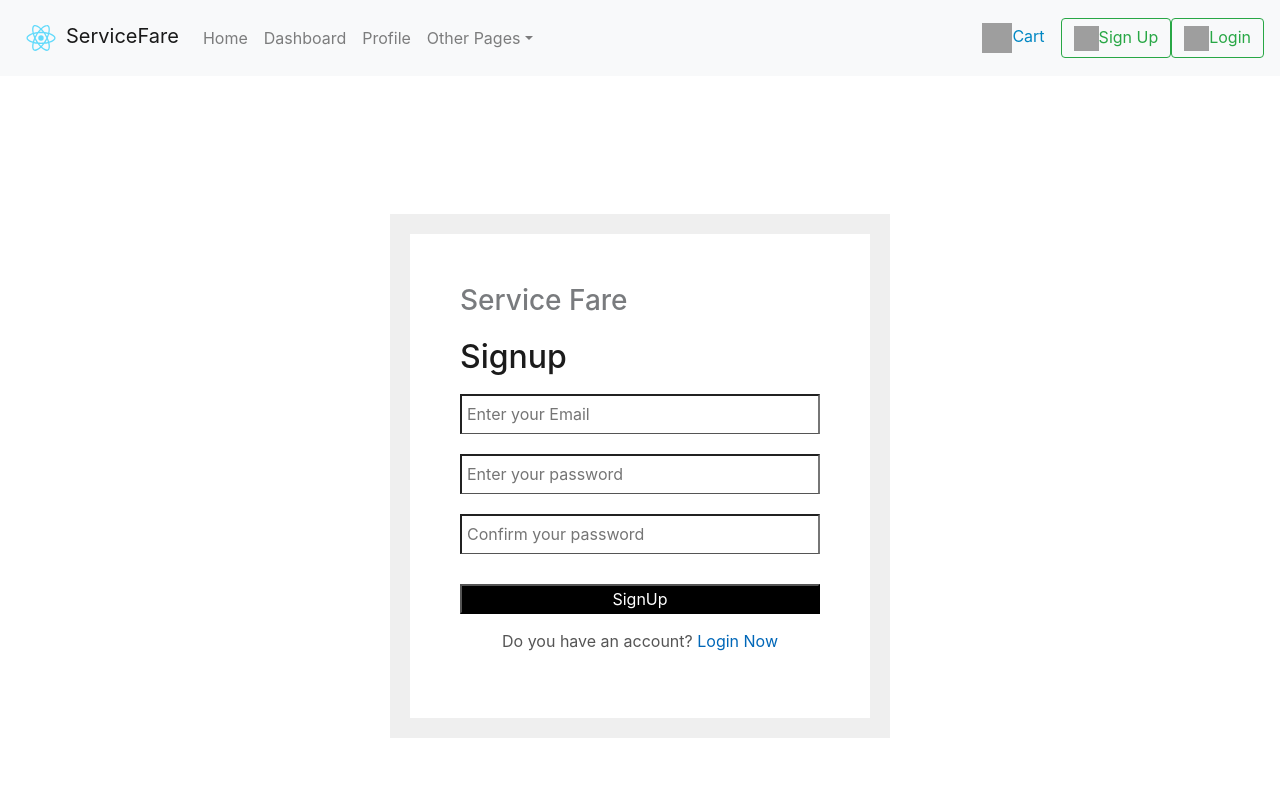
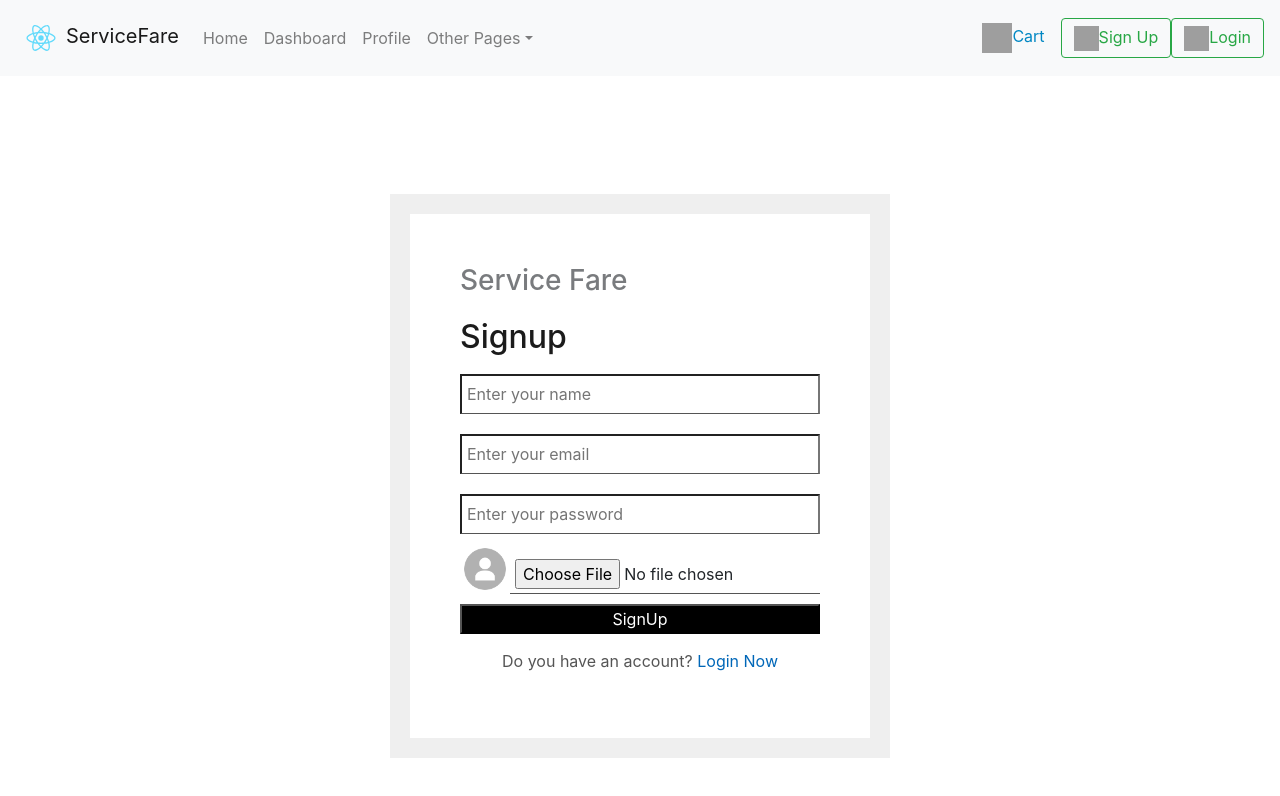
Before and after one commit to SuperUser-199/service, a React (Create React App) app in the folder client/: page /signup in a window 1280 px wide. Shown: the top 796 px of the page. Built offline with nearby package versions, Linux system fonts and the light colour scheme; grey boxes are pictures that could not be loaded; what react-alert-template-basic would draw is missing.

Commit message:
User register component done

```diff
--- /dev/null
+++ b/client/src/actions/userActions.js
@@ -0,0 +1,35 @@
+import {
+    CLEAR_ERRORS,
+  REGISTER_USER_FAIL,
+  REGISTER_USER_REQUEST,
+  REGISTER_USER_SUCCESS,
+} from "../constants/userConstants";
+import axios from "axios";
+
+export const registerUser = (userData) => async (dispatch) => {
+  try {
+    dispatch({ type: REGISTER_USER_REQUEST });
+
+    const config = {
+      headers: { "Content-Type": "multipart/form-data" },
+    };
+    const { data } = await axios.post(
+      `/api/v1/user/register`,
+      userData,
+      config
+    );
+    dispatch({ type: REGISTER_USER_SUCCESS, payload: data.user });
+  } catch (error) {
+    dispatch({
+      type: REGISTER_USER_FAIL,
+      payload: error.response.data.message,
+    });
+  }
+};
+
+// Clearing all errors
+export const clearErrors = () => async (dispatch) => {
+  dispatch({
+    type: CLEAR_ERRORS,
+  });
+};
--- /dev/null
+++ b/client/src/constants/userConstants.js
@@ -0,0 +1,5 @@
+export const REGISTER_USER_SUCCESS = 'REGISTER_USER_SUCCESS';
+export const REGISTER_USER_REQUEST = 'REGISTER_USER_REQUEST';
+export const REGISTER_USER_FAIL = 'REGISTER_USER_FAIL';
+
+export const CLEAR_ERRORS = 'CLEAR_ERRORS';
--- a/client/src/pages/Register.css
+++ b/client/src/pages/Register.css
@@ -42,6 +42,15 @@
     justify-content: space-between;
     align-items: center;
     margin: 10px 0;
+}
+
+#registerImage {
+    display: flex;
+}
+
+#registerImage > img {
+    width: 50px;
+    height: 50px;
 }
 
 .login-row label,
--- a/client/src/pages/Signup.js
+++ b/client/src/pages/Signup.js
@@ -1,40 +1,60 @@
-import React, { useState } from 'react'
-import './Register.css'
-import Header from "../components/header"
-import axios from 'axios'
-import {useNavigate} from 'react-router-dom'
+import React, { useEffect, useState } from "react";
+import "./Register.css";
+import Header from "../components/header";
+import { useNavigate } from "react-router-dom";
+import Profile from "../images/Profile.png";
+import { useDispatch, useSelector } from "react-redux";
+import { useAlert } from "react-alert";
+import { clearErrors, registerUser } from "../actions/userActions";
 
 function Signup() {
   const navigate = useNavigate();
-    const [user, setUser] = useState({
-        email: "",
-        pwd: "",
-        confirmpwd: ""
-    })
+  const dispatch = useDispatch();
+  const alert = useAlert();
 
-    const handleUser = (e) => {
-        const {name, value} = e.target;
-        setUser(prevState => ({...prevState, [name] : value}));
+  const { error, isAuthenticated } = useSelector(
+    (state) => state.user
+  );
+
+  const [name, setName] = useState("");
+  const [email, setEmail] = useState("");
+  const [password, setPassword] = useState("");
+  const [avatar, setAvatar] = useState();
+  const [avatarPreview, setAvatarPreview] = useState(Profile);
+
+  const imgDataChange = (e) => {
+    const reader = new FileReader();
+    reader.onload = () => {
+      if (reader.readyState === 2) {
+        setAvatarPreview(reader.result);
+        setAvatar(reader.result);
+      }
+    };
+
+    reader.readAsDataURL(e.target.files[0]);
+  };
+
+  const registerSubmit = (e) => {
+    e.preventDefault();
+
+    const myForm = new FormData();
+    myForm.set("name", name);
+    myForm.set("email", email);
+    myForm.set("password", password);
+    myForm.set("avatar", avatar);
+
+    dispatch(registerUser(myForm));
+  };
+
+  useEffect(() => {
+    if (error) {
+      alert.error(error);
+      dispatch(clearErrors());
     }
 
-    const handleSubmit = (e) => {
-        e.preventDefault();
-        if (user.pwd === user.confirmpwd) {
-            axios.post('/signup', {email : user.email, pwd: user.pwd, cpwd: user.confirmpwd})
-            .then(res => {
-                if (res && res.status === 200) {
-                    console.log(res.data.message);
-                    navigate('/service-menu');
-                }
-            })
-            .catch(err => {
-                console.log(err);
-                window.alert('Registration unsuccessfull! An unexpected error occured at the server');
-            });
-        } else {
-            window.alert('Registration unsuccessfull\nPassword didn\'t match!');
-        }
-    }
+    if (isAuthenticated)
+        navigate('/');
+  }, [error, dispatch, alert, navigate, isAuthenticated]);
 
   return (
     <>
@@ -46,21 +66,58 @@ function Signup() {
           </div>
           <div class="register-form toggle">
             <h2 className="heading2">Signup</h2>
-                <form autocomplete="off" className="regForm" onSubmit={handleSubmit}>
-                    <input type="email" name="email" id="register-ml" required placeholder="Enter your Email" onChange={handleUser}/>
-                    <input type="password" name="pwd" id="register-pd" required placeholder="Enter your password" onChange={handleUser}/>
-                    <input type="password" name="confirmpwd" id="register-cpd" required placeholder="Confirm your password" onChange={handleUser}/>
-                    <div class="register-row">
-
+            <form className="regForm" onSubmit={registerSubmit}>
+              <input
+                type="text"
+                value={name}
+                name="name"
+                id="register-ml"
+                required
+                placeholder="Enter your name"
+                onChange={(e) => setName(e.target.value)}
+              />
+              <input
+                type="email"
+                value={email}
+                name="email"
+                id="register-ml"
+                required
+                placeholder="Enter your email"
+                onChange={(e) => setEmail(e.target.value)}
+              />
+              <input
+                type="password"
+                value={password}
+                name="password"
+                id="register-pd"
+                required
+                placeholder="Enter your password"
+                onChange={(e) => setPassword(e.target.value)}
+              />
+              <div id="registerImage">
+                <img src={avatarPreview} alt="Avatar Preview" />
+                <input
+                  type="file"
+                  name="avatar"
+                  accept="image/*"
+                  onChange={imgDataChange}
+                />
               </div>
-                    <button type="submit" className="reg-btn">SignUp</button>
-                    <p className="account">Do you have an account? <a href="/login" className="switch">Login Now</a></p>
+              <button type="submit" className="reg-btn">
+                SignUp
+              </button>
+              <p className="account">
+                Do you have an account?{" "}
+                <a href="/login" className="switch">
+                  Login Now
+                </a>
+              </p>
             </form>
           </div>
         </div>
       </div>
     </>
-    )
+  );
 }
 
-export default Signup
+export default Signup;
--- /dev/null
+++ b/client/src/reducers/userReducer.js
@@ -0,0 +1,33 @@
+import { CLEAR_ERRORS, REGISTER_USER_FAIL, REGISTER_USER_REQUEST, REGISTER_USER_SUCCESS } from "../constants/userConstants";
+
+export const userReducer = (state = { user: {} }, action) => {
+    switch (action.type) {
+        case REGISTER_USER_REQUEST:
+            return {
+                loading: true,
+                isAuthenticated: false
+            };
+        case REGISTER_USER_SUCCESS:
+            return {
+                ...state,
+                loading: false,
+                isAuthenticated: true,
+                user: action.payload
+            };
+        case REGISTER_USER_FAIL:
+            return {
+                ...state,
+                loading: false,
+                user: null,
+                isAuthenticated: false,
+                error: action.payload
+            }
+        case CLEAR_ERRORS:
+            return {
+                ...state,
+                errors: null
+            }
+        default:
+            return state;
+    }
+}
--- a/client/src/store.js
+++ b/client/src/store.js
@@ -1,8 +1,11 @@
 import { createStore, combineReducers, applyMiddleware } from 'redux';
 import thunk from 'redux-thunk';
 import { composeWithDevTools } from 'redux-devtools-extension';
+import { userReducer } from './reducers/userReducer';
 
-const reducer = combineReducers({});
+const reducer = combineReducers({
+    user: userReducer
+});
 
 let initialState = {};
 
```
Also changed, not shown: client/src/images/Profile.png (added). Lines whose indentation alone changed are shown as unchanged.
